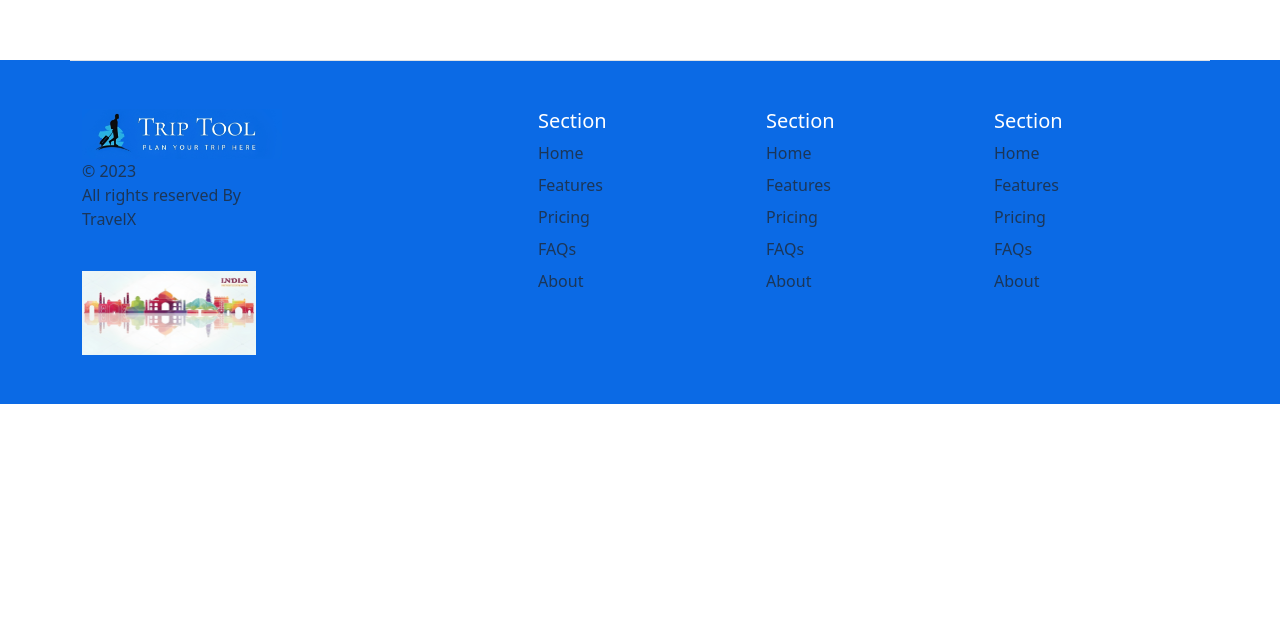
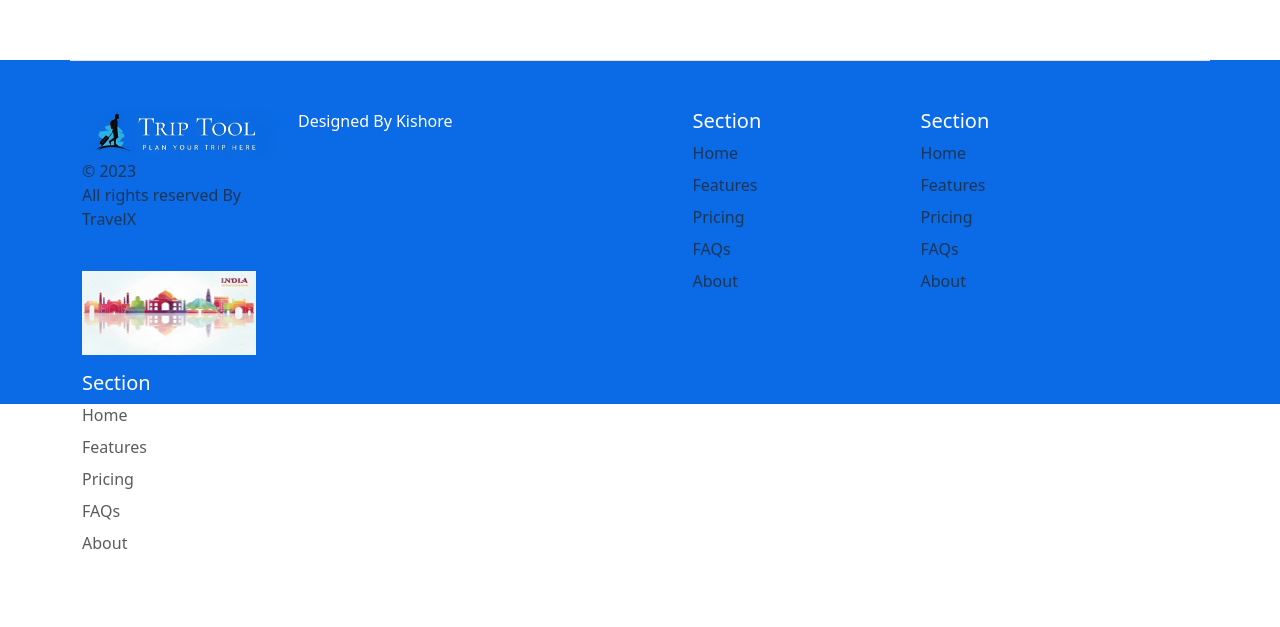
Before and after one commit to kishoreazmira/travelx, a plain HTML site: page index.html in a window 1280 px wide. Shown: the part 1314-1941 px from the top of the page. Before the commit the page ends 1733 px from the top, so only its background shows below. Drawn offline with nearby package versions, Linux system fonts and the light colour scheme.

Commit message:
Update index.html

```diff
--- a/index.html
+++ b/index.html
@@ -147,6 +147,7 @@
         <p class="text-body-secondary">&copy; 2023<br>All rights reserved By TravelX</p> <br>
         <img src="footer.png" class="imag">
       </div>
+      Designed By Kishore
 
       <div class="col mb-3">
 
```
